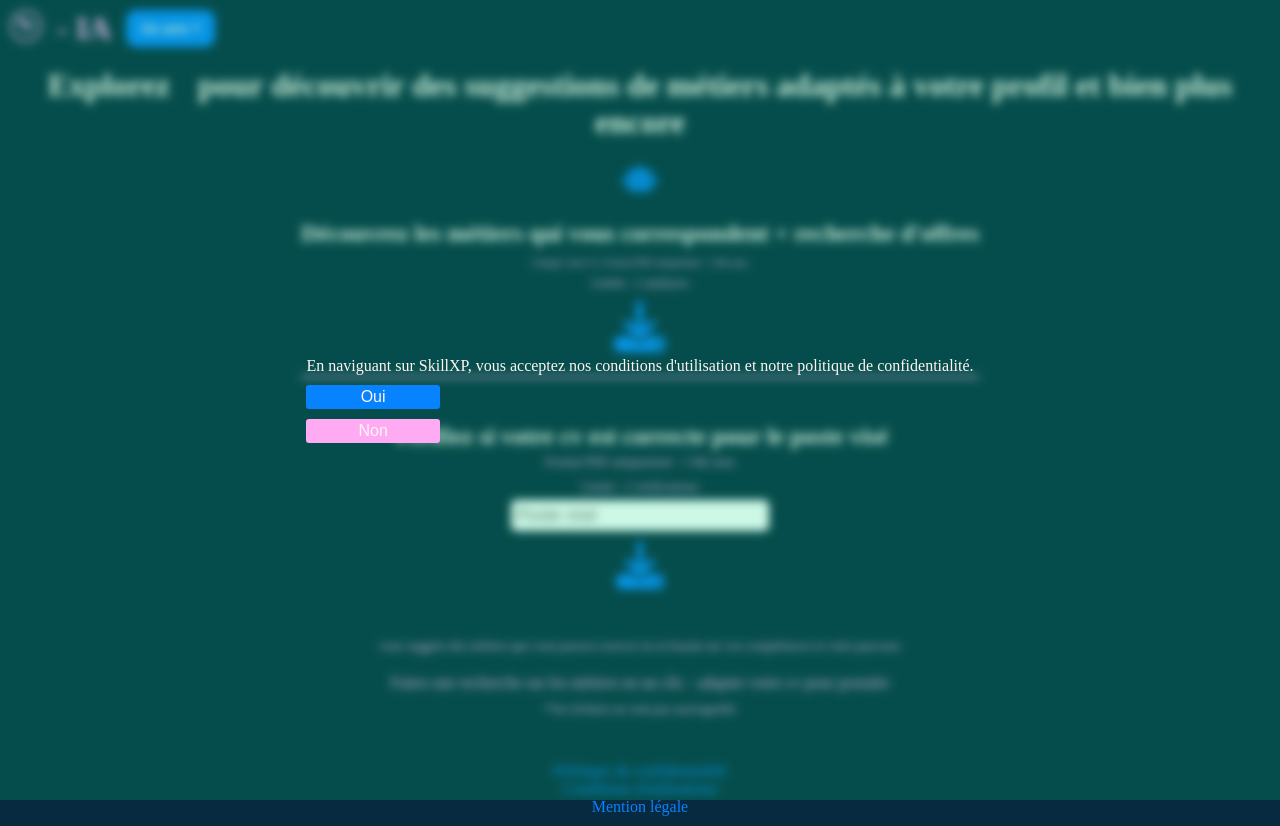
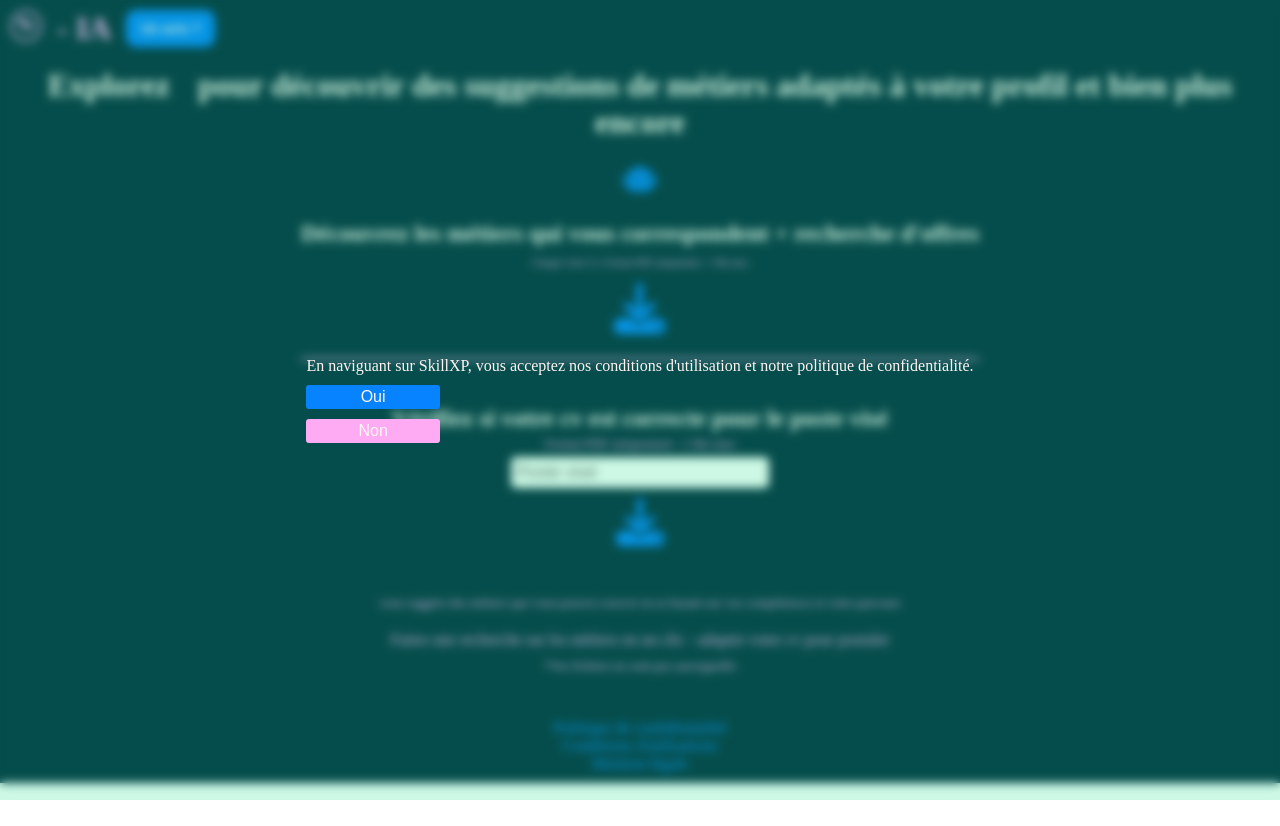
Before and after one commit to Lodrick-Dev/SkillAndFind, a React (Create React App) app: page / in a window 1280 px wide. After the commit the page ends 800 px from the top, so only its background shows below. Built offline with nearby package versions, Linux system fonts and the light colour scheme.

Commit message:
✅ comment legend limite

```diff
--- a/src/Forms/UploadCv.tsx
+++ b/src/Forms/UploadCv.tsx
@@ -86,7 +86,7 @@ const UploadCv = ({ setJobs, setDisplayresult }: PropsUploadCv) => {
       <span className="spann">
         Charger votre Cv | Format PDF uniquement - 1 Mo max
       </span>
-      <span>Limite : 2 analyses</span>
+      {/* <span>Limite : 2 analyses</span> */}
       <div className="div-cv-upload">
         <FaDownload onClick={handleIconClick} className="icon-download" />
         <input type="file" ref={cvInput} onChange={handleUploadCv} />
--- a/src/Forms/UploadCvTwo.tsx
+++ b/src/Forms/UploadCvTwo.tsx
@@ -90,7 +90,7 @@ const UploadCvTwo = () => {
     <StyledUploadCvTwo>
       <h2>Vérifiez si votre cv est correcte pour le poste visé</h2>
       <span className="spann">Format PDF uniquement - 1 Mo max</span>
-      <span>Limite : 2 vérifications</span>
+      {/* <span>Limite : 2 vérifications</span> */}
       <div className="div-cv-uploadtwo">
         <input
           type="text"
```
